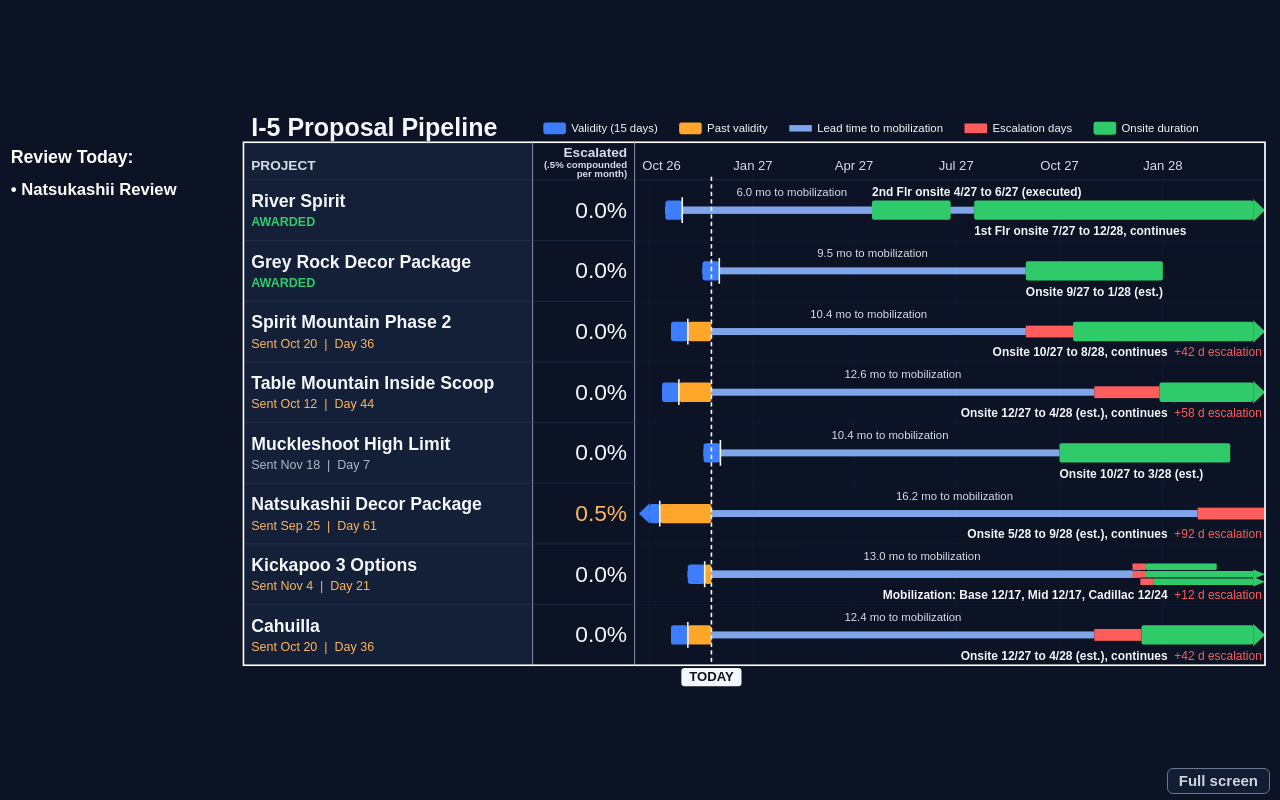
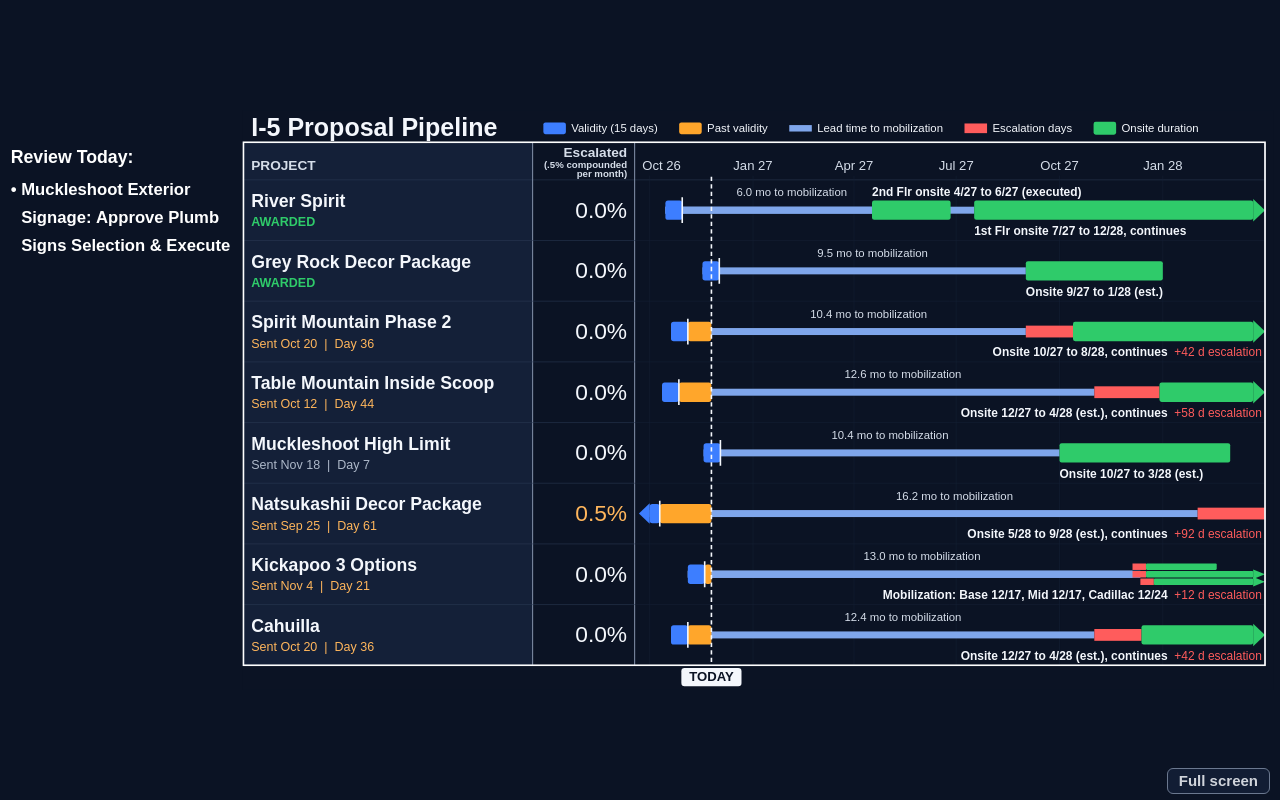
Before and after one commit to johndwilliams96/roy-journey, a plain HTML site: page i5-pipeline/index.html in a window 1280 px wide. Drawn offline with Linux system fonts and the light colour scheme.

Commit message:
Update I-5 pipeline: Review Today Muckleshoot Signage flag 11/25
Co-authored-by: johndwilliams96 <johndwilliams96@users.noreply.github.com>

```diff
--- a/i5-pipeline/index.html
+++ b/i5-pipeline/index.html
@@ -20,7 +20,7 @@ canvas { display: block; background: #0B1324; }
 <noscript><div style="padding:40px;font:bold 32px Arial,Helvetica,sans-serif;color:#fff">I-5 Proposal Pipeline needs JavaScript.</div></noscript>
 <script>
 // ===== DATA (generated from the Page source by build_tv.py; edit there or here) =====
-var REVIEW_TODAY = ["Natsukashii Review"];
+var REVIEW_TODAY = ["Muckleshoot Exterior Signage: Approve Plumb Signs Selection & Execute"];
 var ITEMS = [
   // Onsite Sept 2027 to Project Completion July 2028 per the Spirit Mountain Phase 2 booklet roadmap (10/20/2026).
   { id: "P1", project: "Spirit Mountain Phase 2", sent: "2026-10-20", mobs: [{ label: "Onsite", start: "2027-09-01", end: "2028-07-01", monthOnly: true }] },
```
